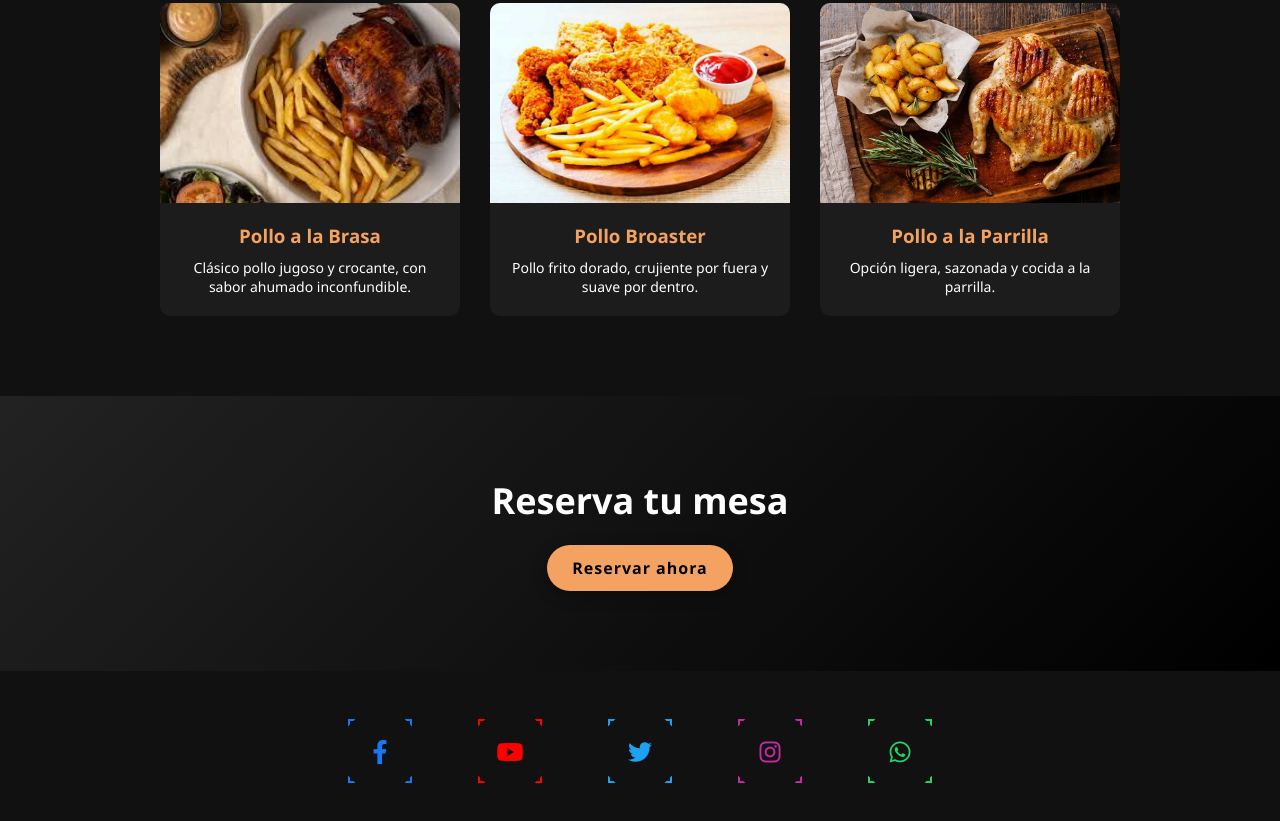
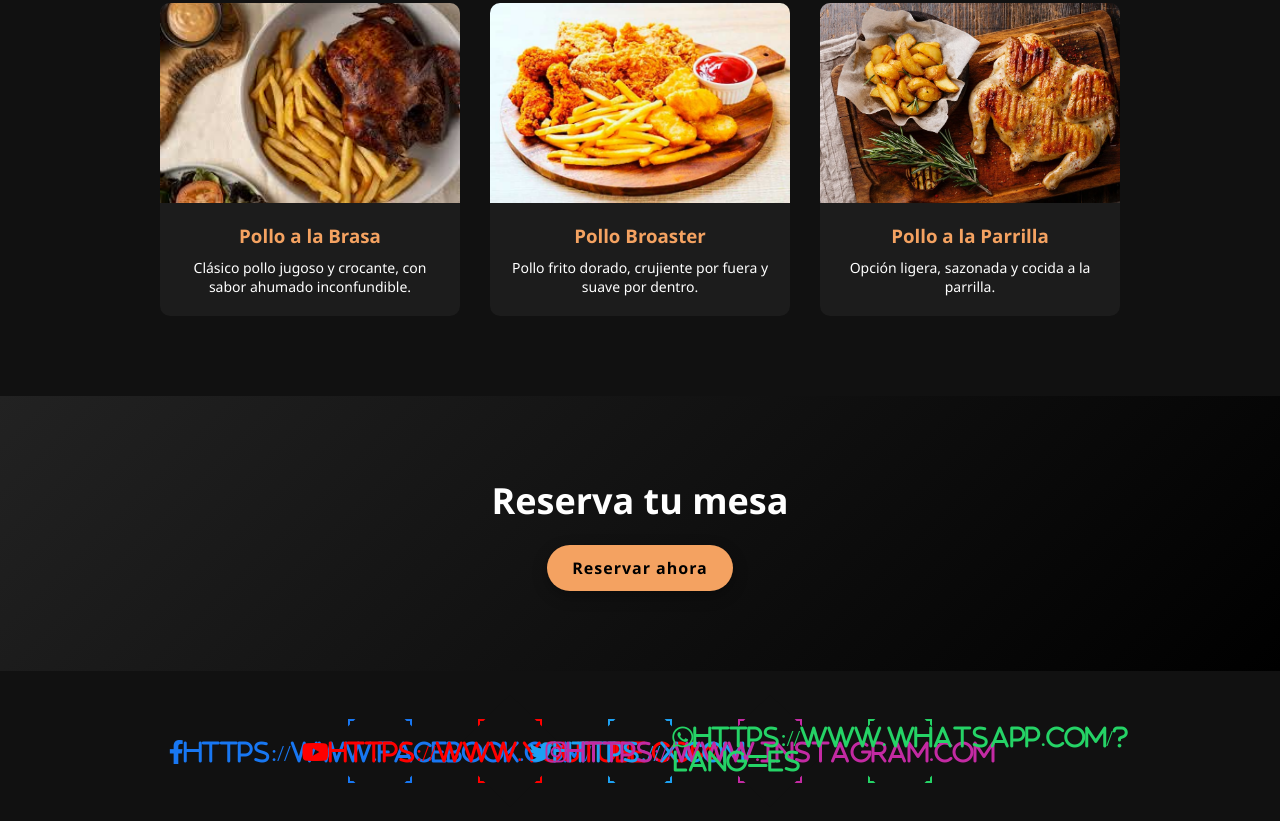
Before and after one commit to ShadowMoinMoin/HerramientasDesarrollo, a plain HTML site: page Principal.html in a window 1280 px wide. Shown: the part 1326-2147 px from the top of the page. Drawn offline with Linux system fonts and the light colour scheme.

Commit message:
Modificación Footer

```diff
--- a/Principal.html
+++ b/Principal.html
@@ -75,27 +75,27 @@
             <ul>
                 <li style="--clr: #1877f2">
                     <a data-url="#">
-                        <i class="fa-brands fa-facebook-f"></i>
+                        <i class="fa-brands fa-facebook-f">https://www.facebook.com/</i>
                     </a>
                 </li>
                 <li style="--clr: #ff0000">
                     <a data-url="#">
-                        <i class="fa-brands fa-youtube"></i>
+                        <i class="fa-brands fa-youtube">https://www.youtube.com/</i>
                     </a>
                 </li>
                 <li style="--clr: #1da1f2">
                     <a data-url="#">
-                        <i class="fa-brands fa-twitter"></i>
+                        <i class="fa-brands fa-twitter">https://x.com/</i>
                     </a>
                 </li>
                 <li style="--clr: #c32aa3">
                     <a data-url="#">
-                        <i class="fa-brands fa-instagram"></i>
+                        <i class="fa-brands fa-instagram">https://www.instagram.com</i>
                     </a>
                 </li>
                 <li style="--clr: #25d366">
                     <a data-url="#">
-                        <i class="fa-brands fa-whatsapp"></i>
+                        <i class="fa-brands fa-whatsapp">https://www.whatsapp.com/?lang=es</i>
                     </a>
                 </li>
             </ul>
```
